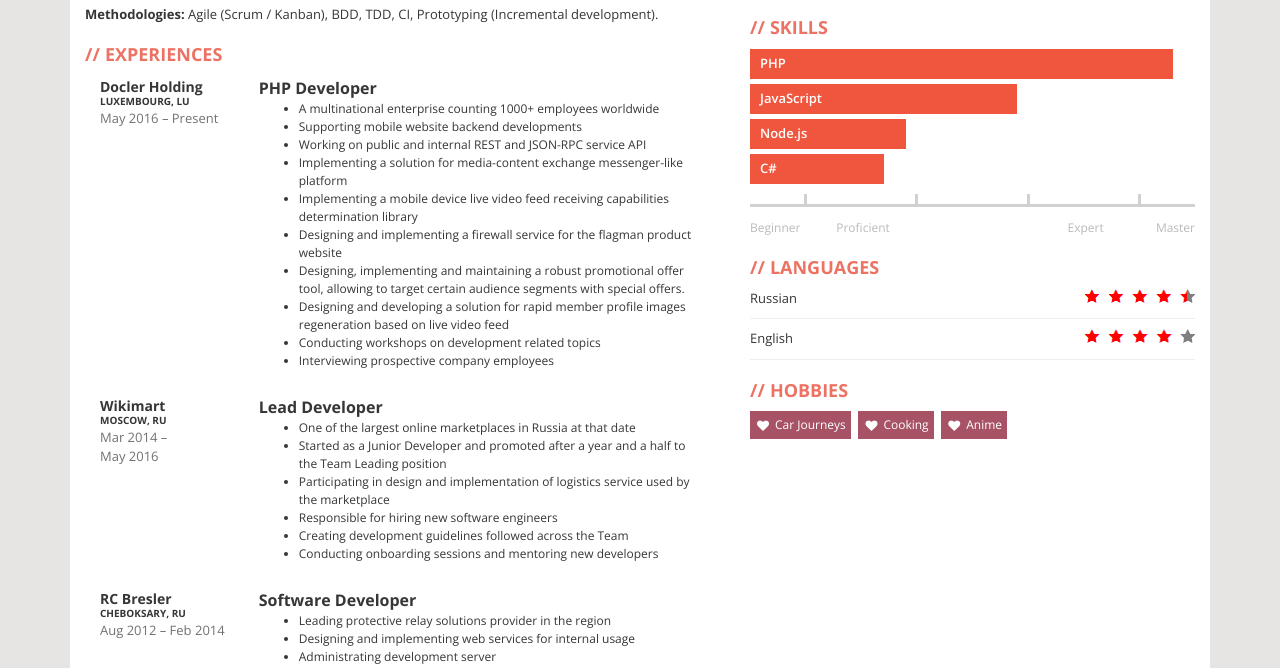
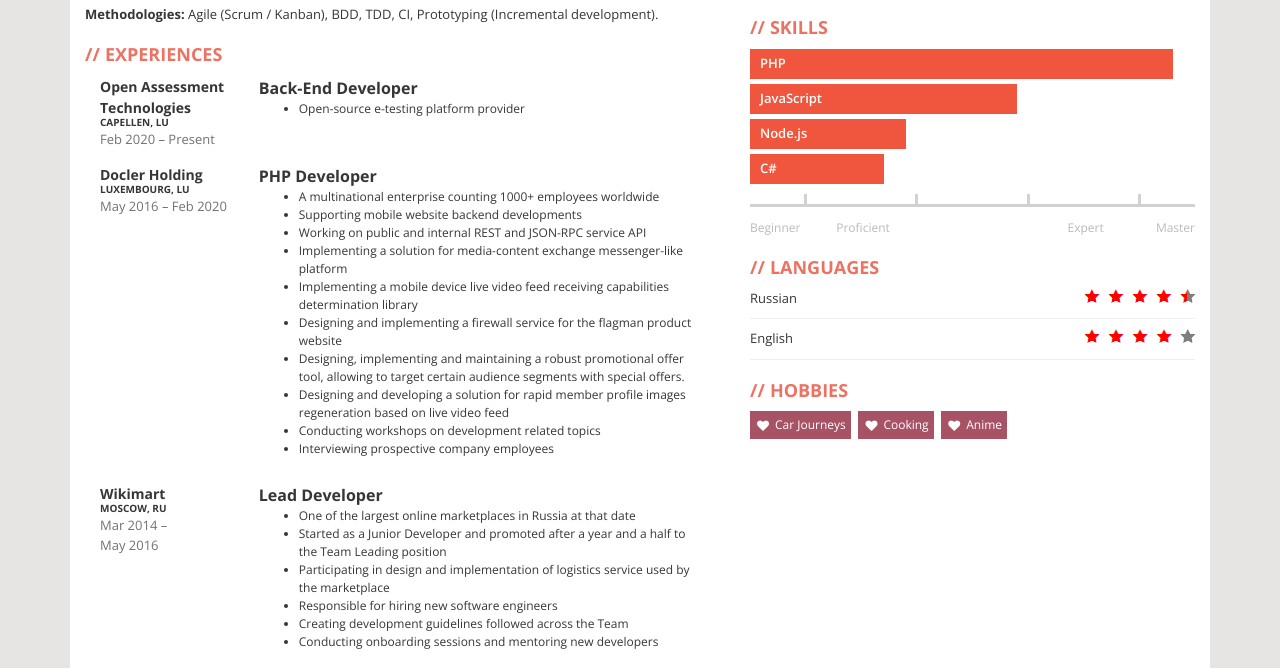
Before and after one commit to wazelin/cv, a website: page src/index.html in a window 1280 px wide. Shown: the part 659-1327 px from the top of the page. Drawn offline with nearby package versions, Linux system fonts and the light colour scheme; files that its build step writes are made by us from their sources; files whose address does not match are found by name.

Commit message:
Add first `OAT` entry

```diff
--- a/src/index.html
+++ b/src/index.html
@@ -72,9 +72,26 @@
 				<h2>Experiences</h2>
 				<div class="position clearfix">
 					<div class="col-3">
+						<div class="where">Open Assessment Technologies</div>
+						<div class="location">Capellen, LU</div>
+						<div class="year">Feb&nbsp;2020&nbsp;&ndash;&nbsp;Present</div>
+					</div>
+					<div class="col-9">
+						<div class="profession">Back-End Developer</div>
+						<div class="description">
+							<ul>
+								<li>
+									Open-source e-testing platform provider
+								</li>
+							</ul>
+						</div>
+					</div>
+				</div>
+				<div class="position clearfix">
+					<div class="col-3">
 						<div class="where">Docler Holding</div>
 						<div class="location">Luxembourg, LU</div>
-						<div class="year">May&nbsp;2016&nbsp;&ndash; Present</div>
+						<div class="year">May&nbsp;2016&nbsp;&ndash;&nbsp;Feb&nbsp;2020</div>
 					</div>
 					<div class="col-9">
 						<div class="profession">PHP Developer</div>
```
